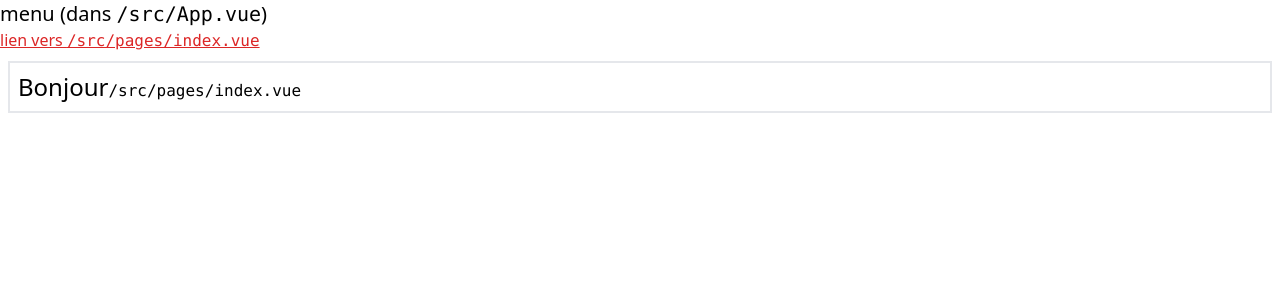
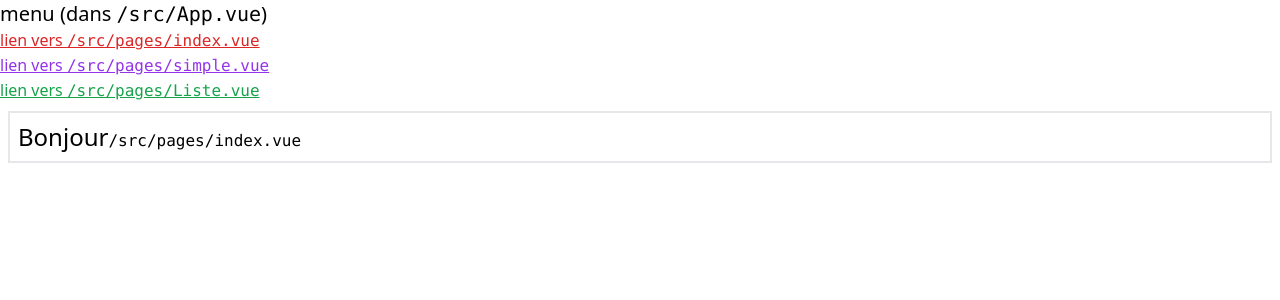
Before and after one commit to Golfier-Maxime/TP1-Pracht, a Vue app: page / in a window 1280 px wide. Shown: the top 300 px of the page. Built offline with nearby package versions, Linux system fonts and the light colour scheme.

Commit message:
Fin Simple vue / création Liste vue

```diff
--- a/src/App.vue
+++ b/src/App.vue
@@ -1,7 +1,6 @@
 <template>
   <nav>
     <h4 class="text-xl">
-
       menu (dans <code class="font-mono">/src/App.vue</code>)
     </h4>
     <ul>
@@ -9,6 +8,18 @@
         <router-link class="text-red-600 underline" to="/">
           lien vers
           <code class="font-mono">/src/pages/index.vue</code>
+        </router-link>
+      </li>
+      <li>
+        <router-link class="text-purple-600 underline" to="/simple">
+          lien vers
+          <code class="font-mono">/src/pages/simple.vue</code>
+        </router-link>
+      </li>
+      <li>
+        <router-link class="text-green-600 underline" to="/Liste">
+          lien vers
+          <code class="font-mono">/src/pages/Liste.vue</code>
         </router-link>
       </li>
     </ul>
--- a/src/components/card.vue
+++ b/src/components/card.vue
@@ -5,6 +5,7 @@ import bed from "./icones/bed.vue";
 import superficie from "./icones/superficie.vue";
 
 defineProps({
+  // définir  paramètres card
   price: {
     type: Number,
     default: 2700,
@@ -16,7 +17,7 @@ defineProps({
   favori: Boolean,
   image: {
     type: String,
-    default: "house.png",
+    default: "house.jpg",
   },
 });
 </script>
--- /dev/null
+++ b/src/pages/Liste.vue
@@ -0,0 +1,23 @@
+<script setup lang="ts">
+const maison = [
+  {
+    price: "2000",
+    adresse: "OUI",
+    image: "house.jpg",
+  },
+  {
+    price: "4000",
+    adresse: "NON",
+    image: "house.jpg",
+  },
+  {
+    price: "6000",
+    adresse: "PEUX ETRE",
+    image: "house.jpg",
+  },
+];
+</script>
+
+<template>
+
+</template>
--- a/src/pages/simple.vue
+++ b/src/pages/simple.vue
@@ -1,7 +1,21 @@
+<script setup lang="ts">
+import cardVue from "@/components/card.vue";
+const ListeCard = [
+  {
+    price: "2000",
+    adresse: "OUI",
+    image: "house.jpg",
+  },
+  {
+    price: "4000",
+    adresse: "NON",
+    image: "house.jpg",
+  },
+];
+</script>
+
 <template>
-
+    <div class="flex" v-for="maison in ListeCard" :key="maison">
+        <cardVue class="" v-bind="maison"/>
+    </div>
 </template>
-
-<script setup lang="ts">
-    import cardVue from '@/components/card.vue';
-</script>
```
Also changed, not shown: public/house.jpg (added).
